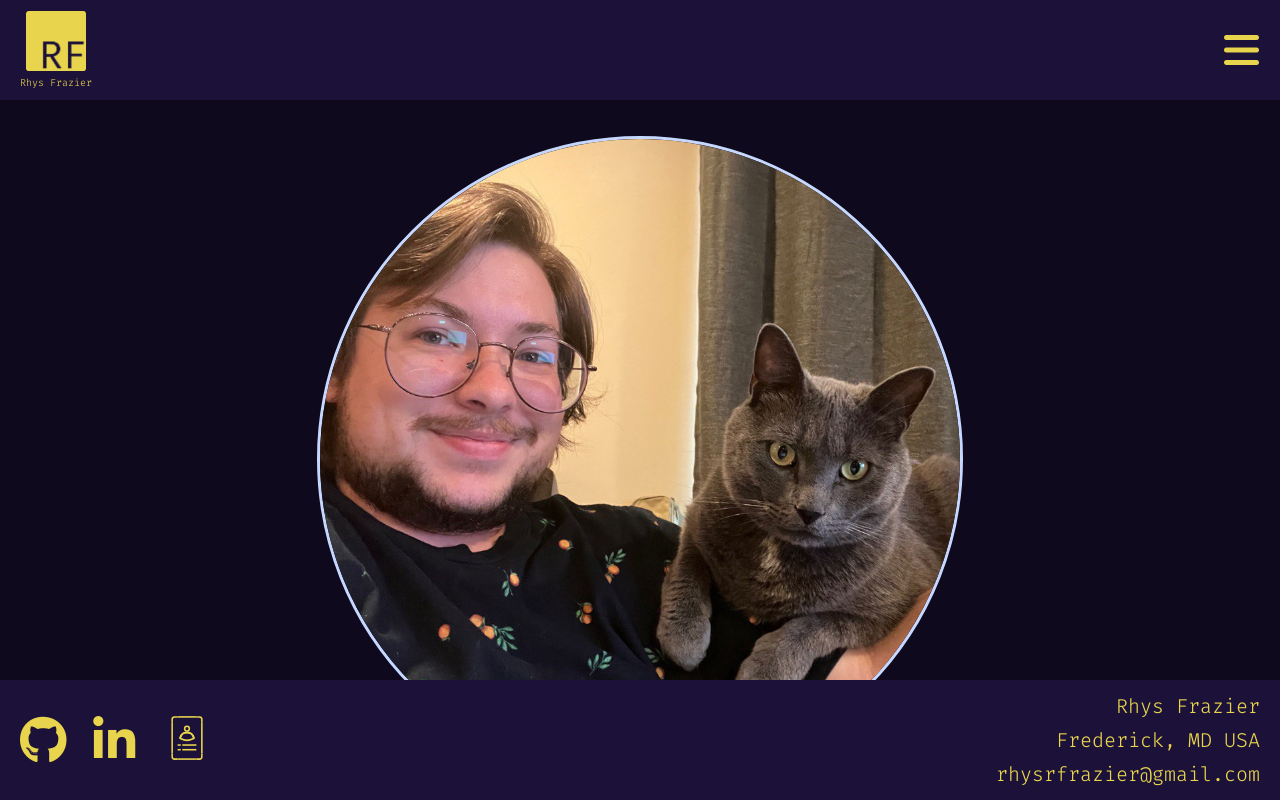
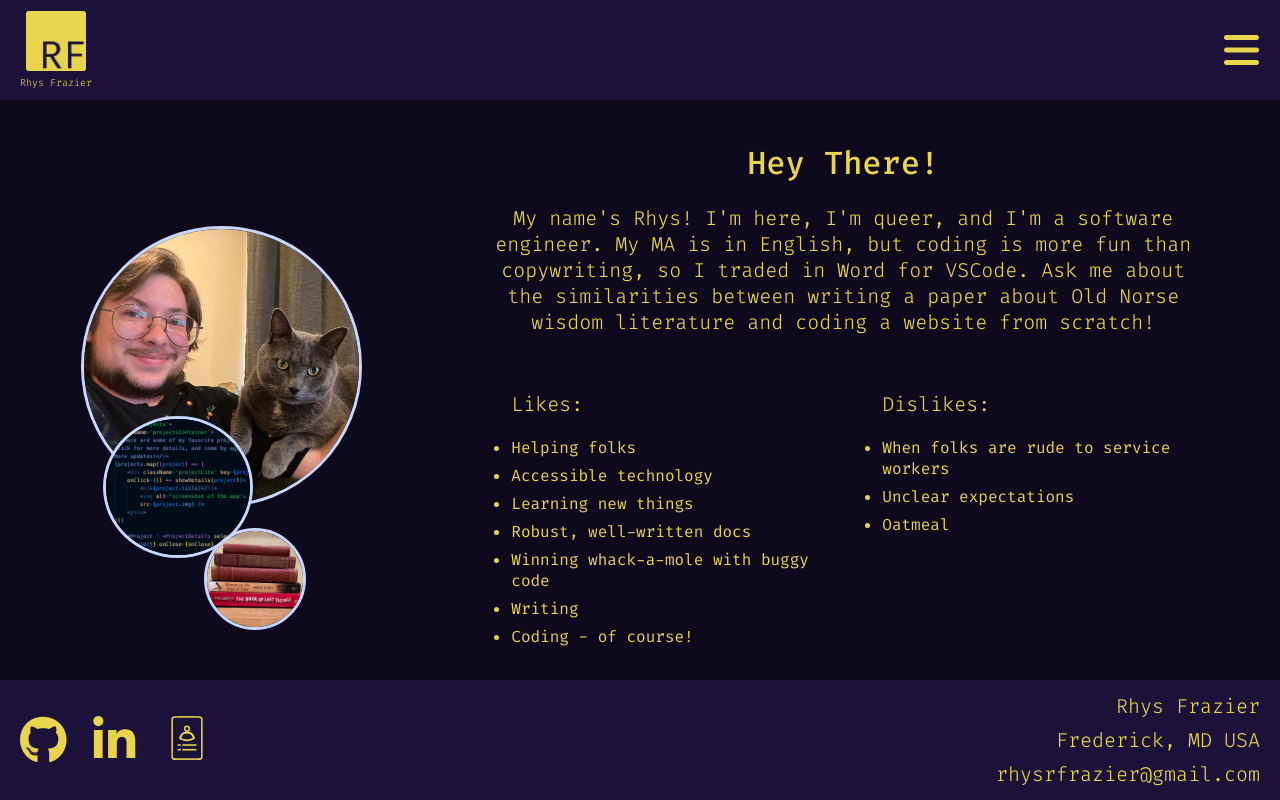
Before and after one commit to rhysrfrazier/Portfolio, a React (Vite) app: page / in a window 1280 px wide. Shown: the top 800 px of the page. Built offline with nearby package versions, Linux system fonts and the light colour scheme.

Commit message:
style about section for larger screens

```diff
--- a/src/App.css
+++ b/src/App.css
@@ -541,7 +541,66 @@ textarea {
 
   /* about */
 
+  .aboutSection {
+    display: flex;
+    align-items: center;
+    height: 75vh;
+  }
 
+  .heyContainer {
+    width: 80%;
+    padding: 0 40px 0 20px;
+  }
+
+  .likesnDislikes {
+    justify-content: space-evenly;
+  }
+
+  /*pictures*/
+
+  .pictures {
+    width: 550px;
+    height: 420px;
+    display: flex;
+    justify-content: center;
+  }
+
+  .insidePics {
+    width: 70%;
+    position: relative;
+
+    display: flex;
+    justify-content: right;
+  }
+
+  .aboutOne {
+    border: 3px solid #c6d8ff;
+    border-radius: 50%;
+    position: absolute;
+    background-color: rgb(3, 0, 23);
+    width: 275px;
+  }
+
+  .aboutTwo {
+    display: block;
+    border: 3px solid #c6d8ff;
+    border-radius: 50%;
+    max-width: 9rem;
+    position: absolute;
+    top: 49%;
+    left: 13%;
+  }
+
+  .aboutThree {
+    display: block;
+    border: 3px solid #c6d8ff;
+    border-radius: 50%;
+    max-width: 6rem;
+    position: absolute;
+
+    bottom: 0;
+    left: 47%;
+  }
 
 }
 
```
